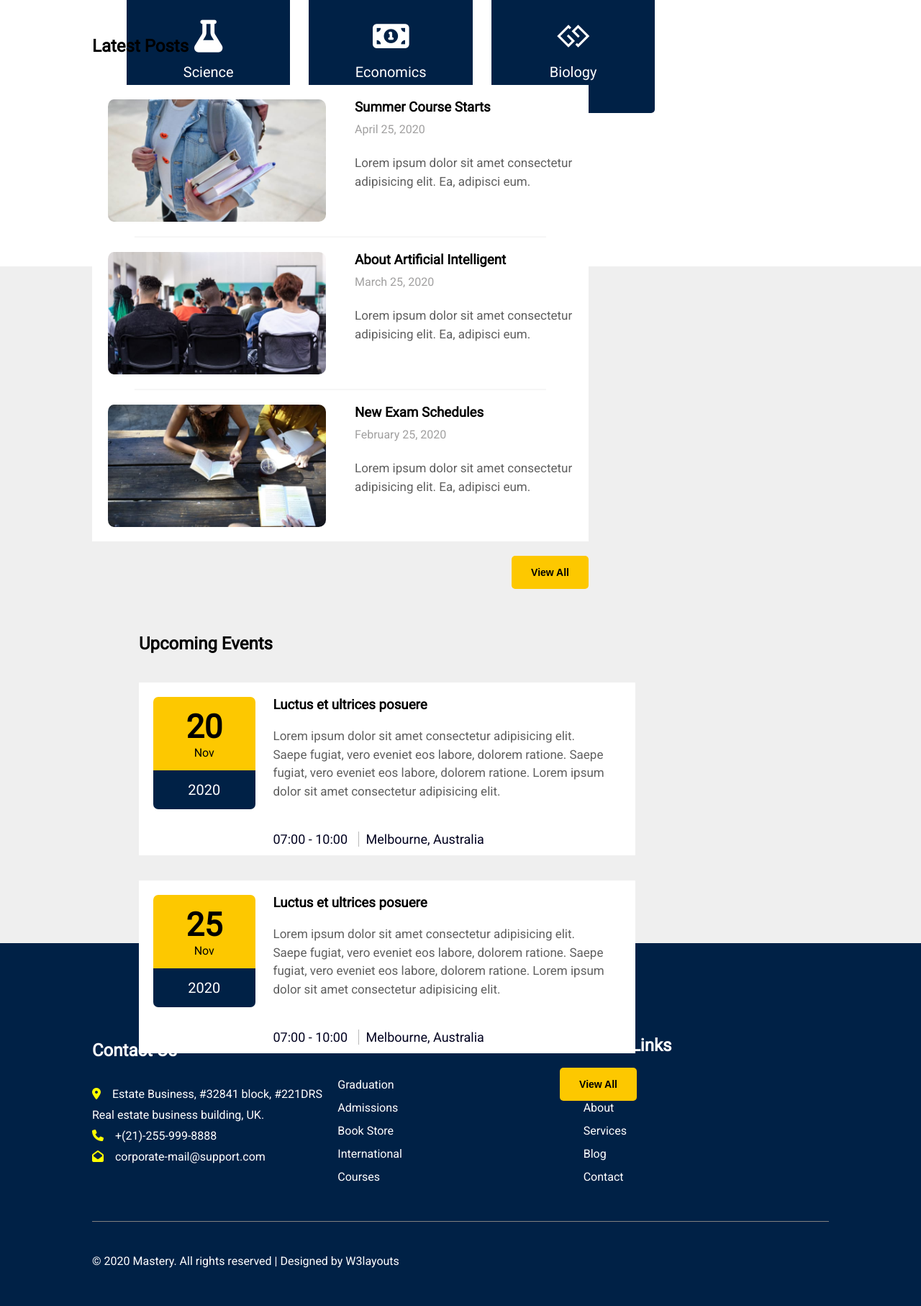
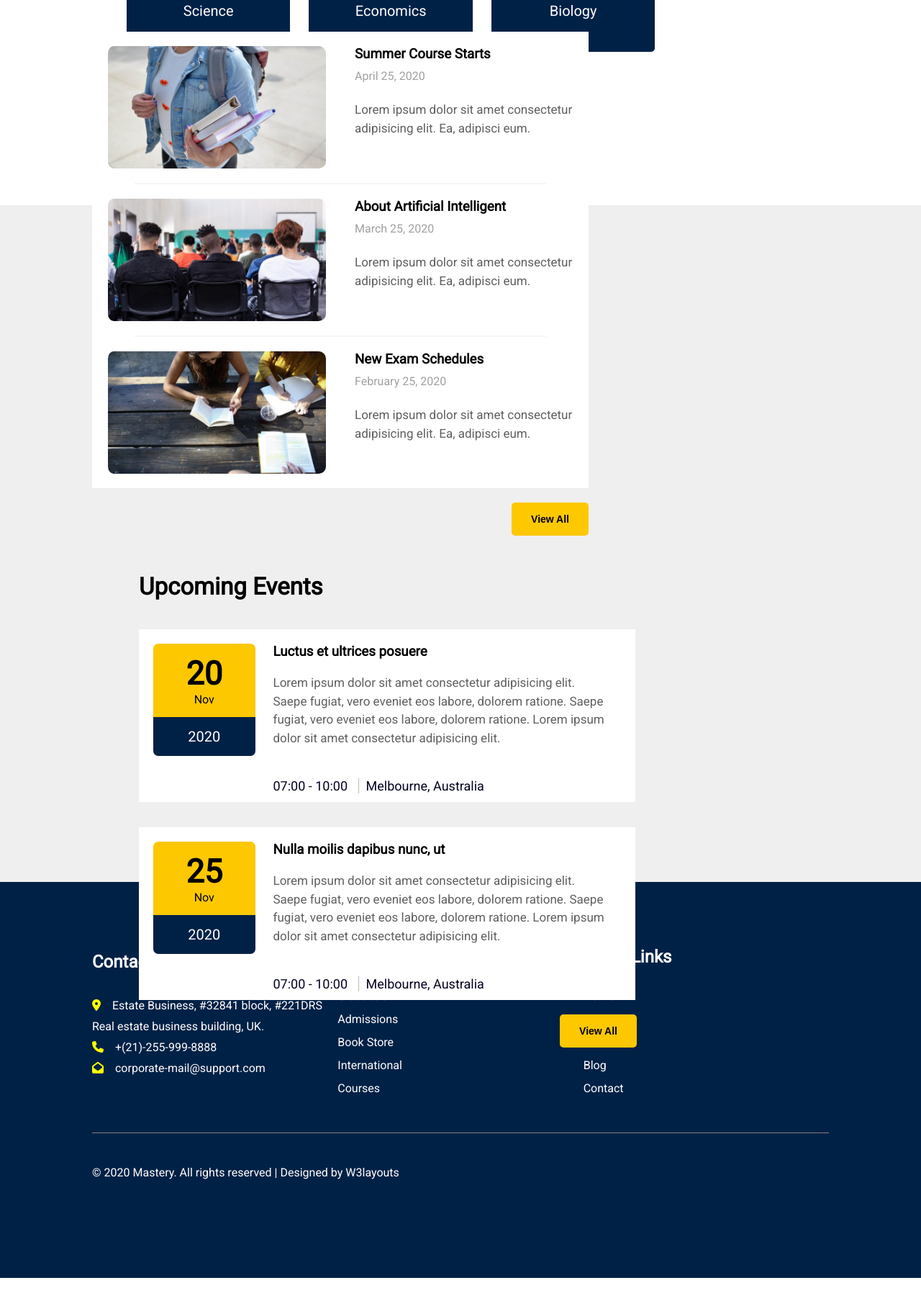
Before and after one commit to gitdxb/cc_mastery, a plain HTML site: page index.html in a window 1280 px wide. Shown: the part 1975-3789 px from the top of the page at 72% size. After the commit the page ends 3750 px from the top, so only its background shows below. Drawn offline with Linux system fonts and the light colour scheme.

Commit message:
added some html and css code

```diff
--- a/css/style.css
+++ b/css/style.css
@@ -152,6 +152,7 @@ nav ul li a {
     margin: 13px 13px;
     border-radius: 5px ;
     width: 23%;
+    cursor: pointer;
 }
 .majors__content-item i {
     font-size: 45px;
@@ -237,10 +238,14 @@ nav ul li a {
     cursor: pointer;
     background-color: #fdc800;
 }
+.blog__button button:hover {
+    background-color: rgba(128, 128, 128, 0.158);
+}
 .blog__posts h2, .blog__events h2 {
     width: 100%;
     padding: 40px 0;
     text-align: left;
+    font-size: 33px;
 }
 .blog__events h2 {
     margin-left: 65px;
@@ -306,14 +311,14 @@ nav ul li a {
   /* Contact and footer */
   .contact {
       background: #002146;
-      height: 700px;
+      height: 550px;
       width: 100%;
       color: #fff;
   }
  .contact__container {
      margin: auto;
      width: 80%;
-     padding: 10% 0;
+     padding: 90px 0;
  }
  .contact__wrapper ul li {
      list-style-type: none;
--- a/index.html
+++ b/index.html
@@ -72,8 +72,9 @@
                 <span>REGISTERED <br>STUDENTS</span>
             </div>
         </div>
-        <div class="clear"></div>
+
     </section>
+    <div class="clear"></div>
     <section class="majors">
         <!-- Hang tren  -->
         <div class="majors__content">
@@ -112,10 +113,10 @@
                     <p>Web Design</p>
                 </div>
             </div>
-            <div class="clear"></div>
         </div>
 
     </section>
+    <div class="clear"></div>
     <section class="blog">
         <div class="blog__main">
             <div class="blog__container">
@@ -192,7 +193,7 @@
                         </div>
                         <!-- Noi dung event  -->
                         <div class="blog__events-items">
-                            <h3>Luctus et ultrices posuere</h3>
+                            <h3>Nulla moilis dapibus nunc, ut</h3>
                             <p>Lorem ipsum dolor sit amet consectetur adipisicing elit. Saepe fugiat, vero eveniet eos labore, dolorem ratione. Saepe fugiat, vero eveniet eos labore, dolorem ratione. Lorem ipsum dolor sit amet consectetur adipisicing elit.</p>
                             <div class="blog__time">
                                 <span>07:00 - 10:00</span>
@@ -205,11 +206,10 @@
                         <button>View All</button>
                     </div>
                 </div>
-                <div class="clear"></div>
             </div>
-
         </div>
     </section>
+    <div class="clear"></div>
     <section class="contact">
         <div class="contact__container">
             <div class="contact__wrapper">
@@ -242,8 +242,9 @@
                         <li><a href="#">Contact</a></li>
                     </ul>
                 </div>
-                <div class="clear"></div>
+
             </div>
+            <div class="clear"></div>
             <hr noshade/>
             <div class="contact__footnote">
                 &copy; 2020 Mastery. All rights reserved | Designed by W3layouts
```
